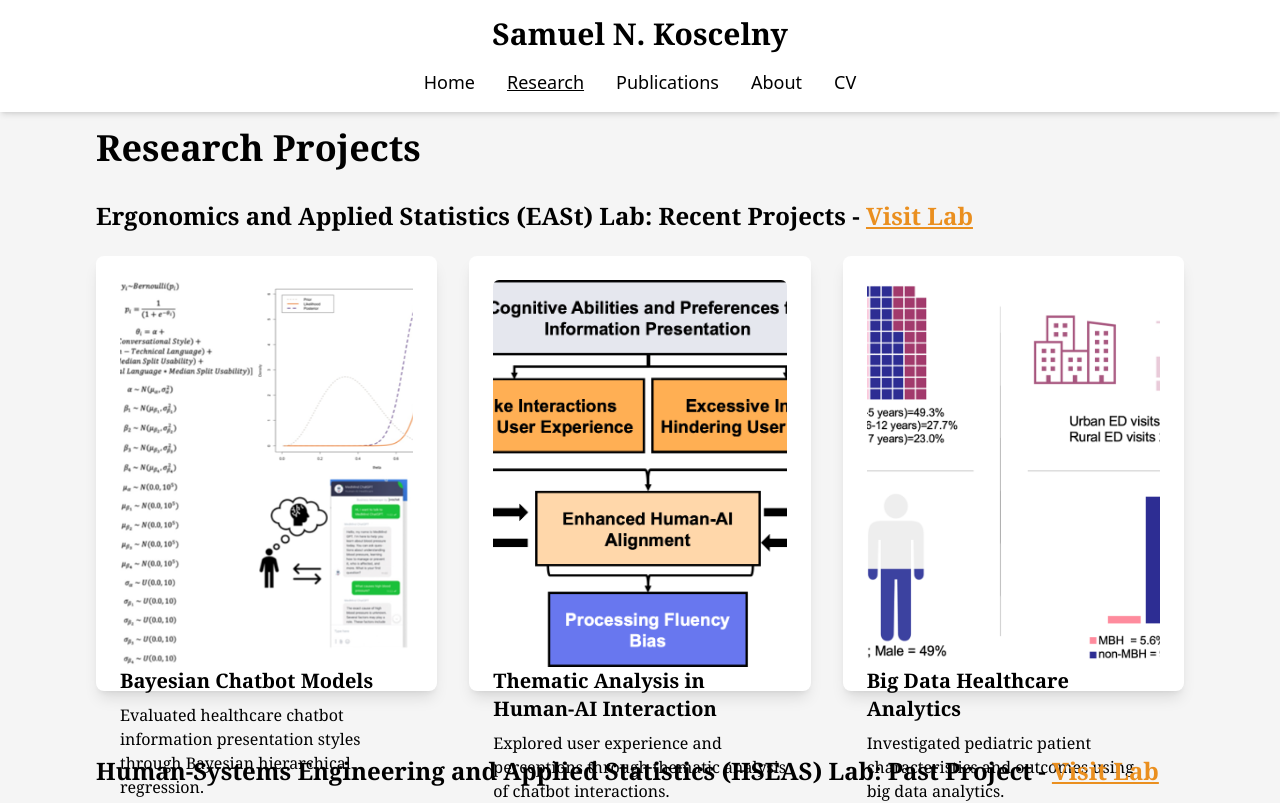
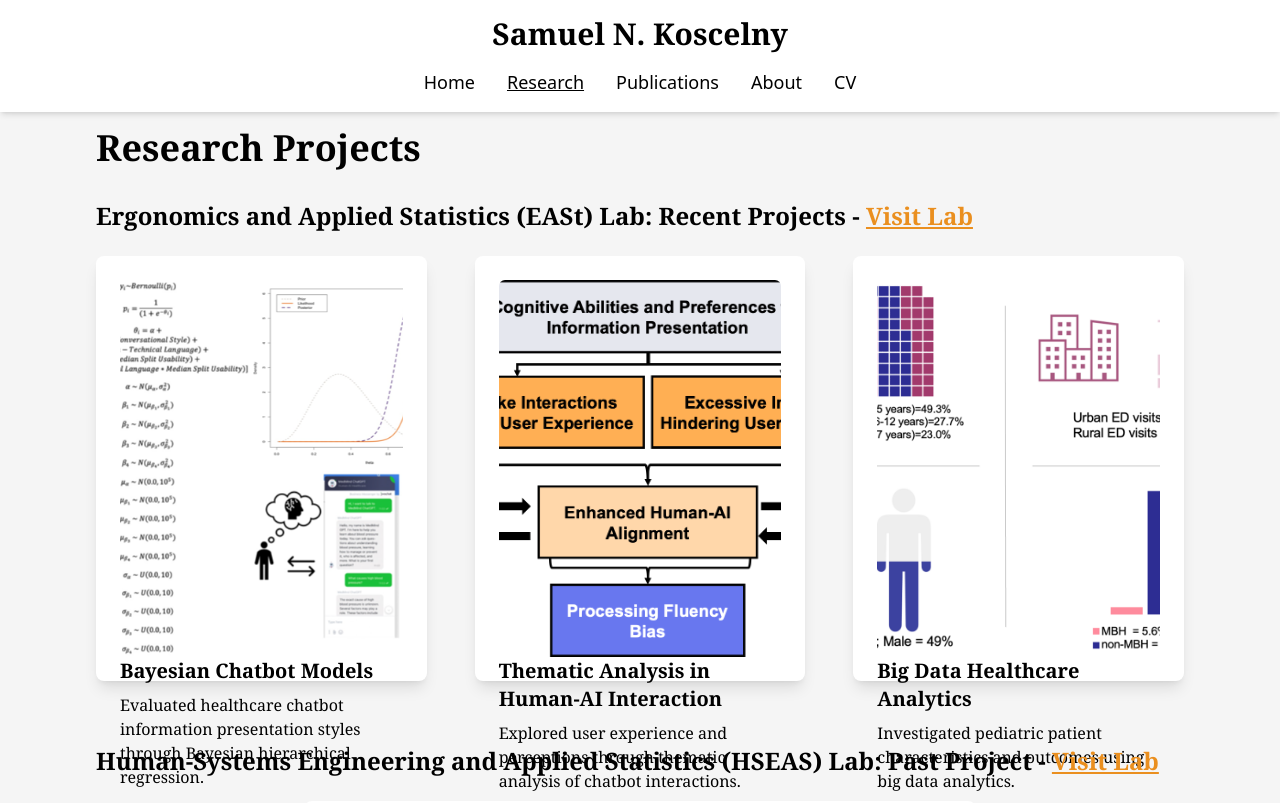
Before and after one commit to sam-kos41/test2.1, a Next.js app: page /research in a window 1280 px wide. Shown: the top 803 px of the page. Built offline with nearby package versions, Linux system fonts and the light colour scheme.

Commit message:
Update page.tsx

```diff
--- a/app/research/page.tsx
+++ b/app/research/page.tsx
@@ -1,7 +1,7 @@
 'use client';
 import React from 'react';
-import Link from 'next/link'; // Import Next.js Link for client-side navigation
-import Image from 'next/image'; // Use Next.js Image for optimization
+import Link from 'next/link';
+import Image from 'next/image';
 
 const ResearchPage = () => {
   return (
@@ -9,10 +9,7 @@
       {/* Sticky Navigation with Name and Links */}
       <nav className="bg-white py-4 shadow-md fixed top-0 left-0 w-full z-50 text-center">
         <div className="container mx-auto">
-          {/* Name Section */}
           <h1 className="text-3xl font-bold">Samuel N. Koscelny</h1>
-
-          {/* Navigation Links */}
           <div className="mt-4 space-x-8 font-sans text-lg flex justify-center">
             <Link href="/" passHref>
               <a className="hover:text-[#2541B2] hover:underline">Home</a>
@@ -45,8 +42,8 @@
               <a href="https://cecas.clemson.edu/east/" className="text-[#EA8F1F] underline hover:text-[#FF8800]">Visit Lab</a>
             </h2>
 
-            <div className="grid grid-cols-1 md:grid-cols-3 gap-8">
-              {/* Project 1 with Static Image */}
+            <div className="grid grid-cols-1 md:grid-cols-3 gap-12"> {/* Increased gap */}
+              {/* Project 1 */}
               <div className="bg-white shadow-lg rounded-lg p-6">
                 <Image
                   src="/bayesian_project.png"
@@ -61,7 +58,7 @@
                 </p>
               </div>
 
-              {/* Project 2 with Static Image */}
+              {/* Project 2 */}
               <div className="bg-white shadow-lg rounded-lg p-6">
                 <Image
                   src="/pfb_figure.png"
@@ -76,7 +73,7 @@
                 </p>
               </div>
 
-              {/* Project 3 with Static Image */}
+              {/* Project 3 */}
               <div className="bg-white shadow-lg rounded-lg p-6">
                 <Image
                   src="/ED_infographic.png"
@@ -100,7 +97,6 @@
               <a href="https://sites.google.com/view/hseas-lab/" className="text-[#EA8F1F] underline hover:text-[#FF8800]">Visit Lab</a>
             </h2>
 
-            {/* Single Project with Static Image */}
             <div className="bg-white shadow-lg rounded-lg p-6 mx-auto max-w-2xl">
               <Image
                 src="/Gesture_picture.png"
```
